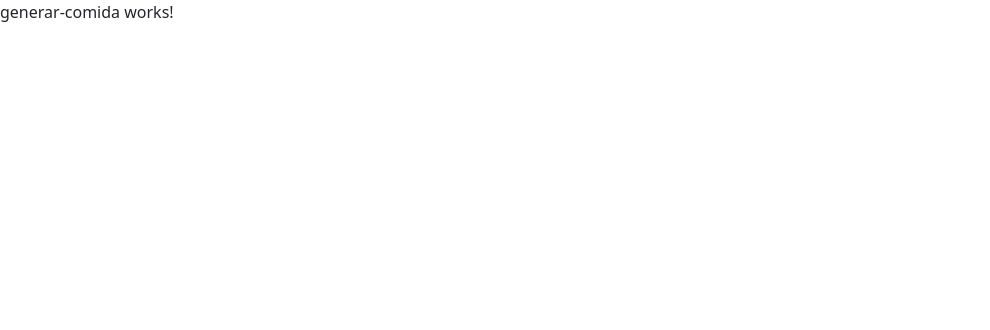
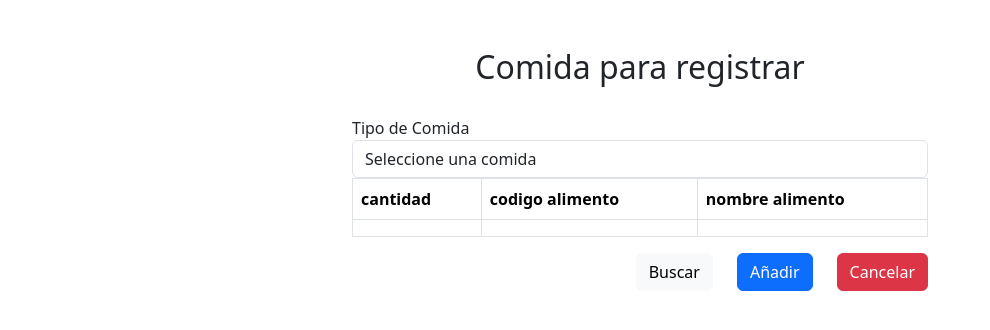
Before and after one commit to carniDev/app-nutricionalFront-new, an Angular app: page /generar-comida in a window 1280 px wide. Shown: the top 330 px of the page, without its empty margins (0-990 px from the left). Built offline with nearby package versions, Linux system fonts and the light colour scheme.

Commit message:
generar  comida

```diff
--- a/src/app/components/generar-comida/generar-comida.component.css
+++ b/src/app/components/generar-comida/generar-comida.component.css
@@ -0,0 +1,9 @@
+
+
+.container {
+    max-width: 600px;
+}
+
+h2 {
+    margin-bottom: 30px;
+}
--- a/src/app/components/generar-comida/generar-comida.component.html
+++ b/src/app/components/generar-comida/generar-comida.component.html
@@ -1 +1,51 @@
-<p>generar-comida works!</p>
+<div class="container mt-5">
+    <h2 class="text-center">Comida para registrar</h2>
+    <form>
+        <div class="form-group">
+            <label for="tipoComida">Tipo de Comida</label>
+            <select class="form-control" id="tipoComida">
+                <option [defaultSelected]="">Seleccione una comida</option>
+                <option>Desayuno</option>
+                <option>Almuerzo</option>
+                <option>Comida</option>
+                <option>Merienda</option>
+                <option>Cena</option>
+            </select>
+        </div>
+
+        <div class="table">
+            <table class="table table-bordered table-hover align-middle">
+                <thead>
+                    <tr>
+                        <th>cantidad</th>
+                        <th>codigo alimento</th>
+                        <th>nombre alimento</th>
+                    </tr>
+                </thead>
+                <tbody>
+                    <tr>
+                       <td></td>
+                       <td></td>
+                       <td></td>
+                    </tr>
+
+
+                </tbody>
+            </table>
+
+        </div>
+
+
+        <div class="row justify-content-end">
+            <div class="col-md-auto">
+                <button (click)="buscarAlimento()" class="btn btn-light">Buscar</button>
+            </div>
+            <div class="col-md-auto">
+                <button type="submit" class="btn btn-primary">Añadir</button>
+            </div>
+            <div class="col-md-auto">
+                <button type="button" class="btn btn-danger" (click)="cancelar()">Cancelar</button>
+            </div>
+        </div>
+    </form>
+</div>
--- a/src/app/components/generar-comida/generar-comida.component.ts
+++ b/src/app/components/generar-comida/generar-comida.component.ts
@@ -7,4 +7,8 @@ import { Component } from '@angular/core';
 })
 export class GenerarComidaComponent {
 
+
+  buscarAlimento(){}
+
+  cancelar(){}
 }
```
Also changed, not shown: 1 other file (tests, documents, lock files or other folders).
